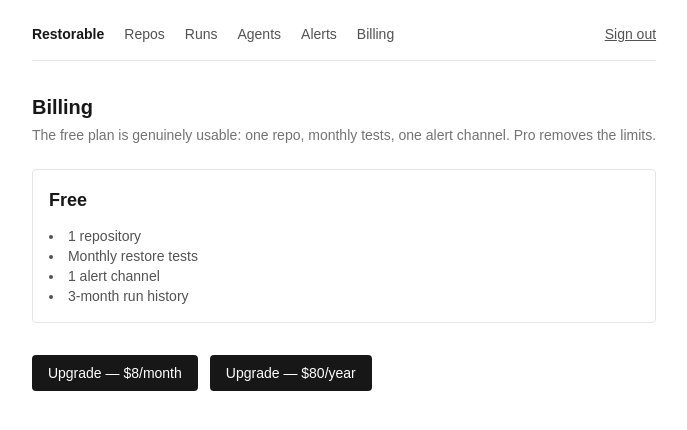
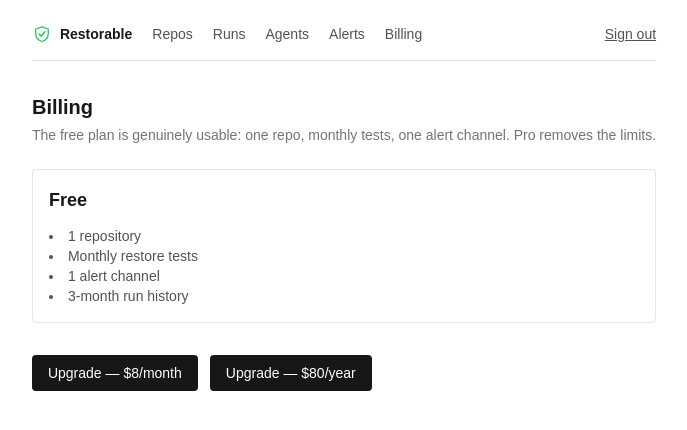
Before and after one commit to restorable-dev/restorable, a Next.js app in the folder web/: page /dashboard/billing in a window 1280 px wide. Shown: the top 430 px of the page, without its empty margins (296-983 px from the left). Built offline with nearby package versions, Linux system fonts and the light colour scheme; no server answers; the database is empty.

Commit message:
feat(web): logo in dashboard nav; show upgrade prompt at channel limit instead of a doomed form

```diff
--- a/web/src/app/dashboard/alerts/channels-manager.tsx
+++ b/web/src/app/dashboard/alerts/channels-manager.tsx
@@ -1,5 +1,6 @@
 "use client";
 
+import Link from "next/link";
 import { useRouter } from "next/navigation";
 import { useEffect, useRef, useState, useTransition } from "react";
 
@@ -41,7 +42,13 @@ function describe(channel: ChannelRow): string {
   }
 }
 
-export function ChannelsManager({ channels }: { channels: ChannelRow[] }) {
+export function ChannelsManager({
+  channels,
+  atLimit,
+}: {
+  channels: ChannelRow[];
+  atLimit: boolean;
+}) {
   const router = useRouter();
   const [adding, setAdding] = useState(false);
   const [type, setType] = useState<ChannelType>("telegram");
@@ -135,7 +142,7 @@ export function ChannelsManager({ channels }: { channels: ChannelRow[] }) {
     <section>
       <div className="flex items-center justify-between">
         <h2 className="font-medium">Channels</h2>
-        {!adding && (
+        {!adding && !atLimit && (
           <button
             onClick={() => setAdding(true)}
             className="rounded bg-neutral-900 px-3 py-1.5 text-sm text-white dark:bg-white dark:text-neutral-900"
@@ -144,6 +151,20 @@ export function ChannelsManager({ channels }: { channels: ChannelRow[] }) {
           </button>
         )}
       </div>
+
+      {atLimit && (
+        <div className="mt-3 flex items-center justify-between gap-3 rounded border border-neutral-200 bg-neutral-50 p-3 text-sm dark:border-neutral-800 dark:bg-neutral-900">
+          <span className="text-neutral-600 dark:text-neutral-400">
+            You&apos;re on the free plan&apos;s one-channel limit. Upgrade to Pro for all channels.
+          </span>
+          <Link
+            href="/dashboard/billing"
+            className="shrink-0 rounded bg-neutral-900 px-3 py-1.5 text-white dark:bg-white dark:text-neutral-900"
+          >
+            Upgrade
+          </Link>
+        </div>
+      )}
 
       {notice && <p className="mt-2 text-sm text-green-700 dark:text-green-400">{notice}</p>}
       {error && <p className="mt-2 text-sm text-red-600">{error}</p>}
--- a/web/src/app/dashboard/alerts/page.tsx
+++ b/web/src/app/dashboard/alerts/page.tsx
@@ -1,3 +1,4 @@
+import { getLimits } from "@/lib/billing/entitlements";
 import { createClient } from "@/lib/supabase/server";
 
 import { ChannelsManager, type ChannelRow } from "./channels-manager";
@@ -15,11 +16,18 @@ interface AlertRow {
 
 export default async function AlertsPage() {
   const supabase = await createClient();
+  const {
+    data: { user },
+  } = await supabase.auth.getUser();
   const { data: channels } = await supabase
     .from("alert_channels")
     .select("id, type, config, verified, created_at")
     .order("created_at", { ascending: true })
     .returns<ChannelRow[]>();
+  const limits = user ? await getLimits(supabase, user.id) : null;
+  const atChannelLimit =
+    limits?.maxAlertChannels != null &&
+    (channels?.length ?? 0) >= limits.maxAlertChannels;
   const { data: alerts } = await supabase
     .from("alerts")
     .select("id, kind, status, message, fired_at, resolved_at")
@@ -35,7 +43,7 @@ export default async function AlertsPage() {
         goes silent — and when things recover.
       </p>
 
-      <ChannelsManager channels={channels ?? []} />
+      <ChannelsManager channels={channels ?? []} atLimit={atChannelLimit} />
 
       <h2 className="mb-3 mt-10 font-medium">Recent alerts</h2>
       {!alerts?.length ? (
--- a/web/src/app/dashboard/layout.tsx
+++ b/web/src/app/dashboard/layout.tsx
@@ -18,7 +18,24 @@ export default async function DashboardLayout({
     <div className="mx-auto max-w-4xl p-6">
       <header className="mb-8 flex flex-wrap items-center justify-between gap-x-6 gap-y-2 border-b border-neutral-200 pb-4 dark:border-neutral-800">
         <nav className="flex items-center gap-5 text-sm">
-          <Link href="/dashboard" className="font-semibold">
+          <Link href="/dashboard" className="flex items-center gap-2 font-semibold">
+            <svg width="20" height="20" viewBox="0 0 32 32" fill="none" aria-hidden="true">
+              <path
+                d="M16 4.5 L26 8 V15.5 C26 22 21.6 26.3 16 28 C10.4 26.3 6 22 6 15.5 V8 Z"
+                fill="none"
+                stroke="#22C55E"
+                strokeWidth="2"
+                strokeLinejoin="round"
+              />
+              <path
+                d="M11.5 16.2 L14.8 19.5 L20.8 12.5"
+                fill="none"
+                stroke="#22C55E"
+                strokeWidth="2.4"
+                strokeLinecap="round"
+                strokeLinejoin="round"
+              />
+            </svg>
             Restorable
           </Link>
           <Link href="/dashboard" className="text-neutral-600 hover:underline dark:text-neutral-400">
```
